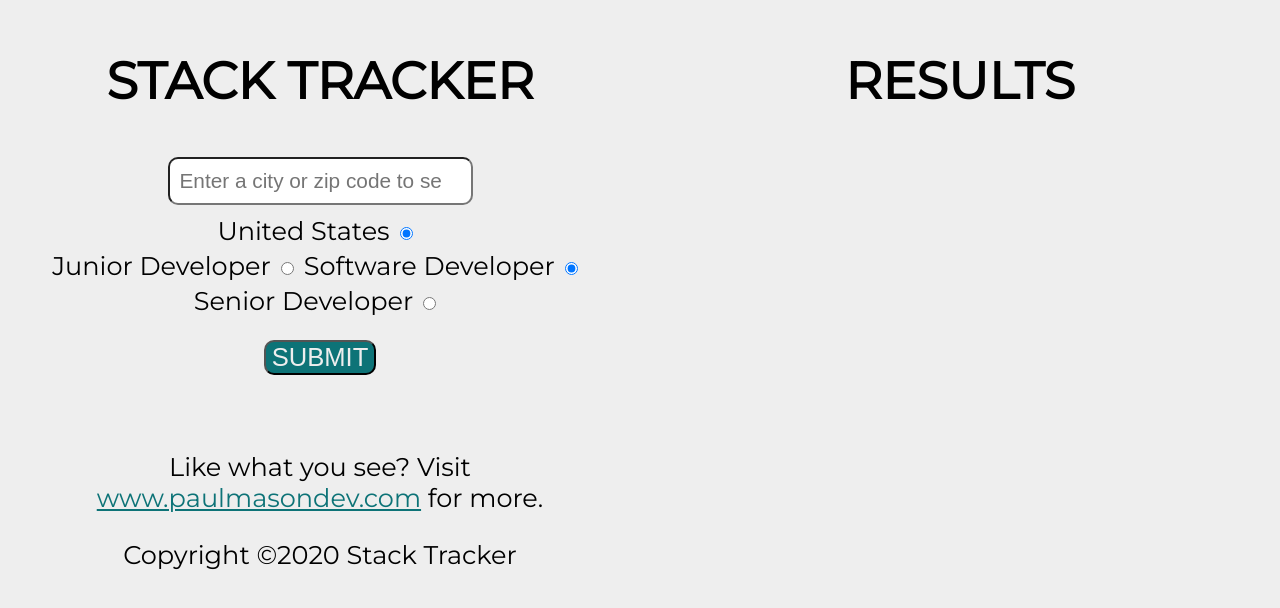
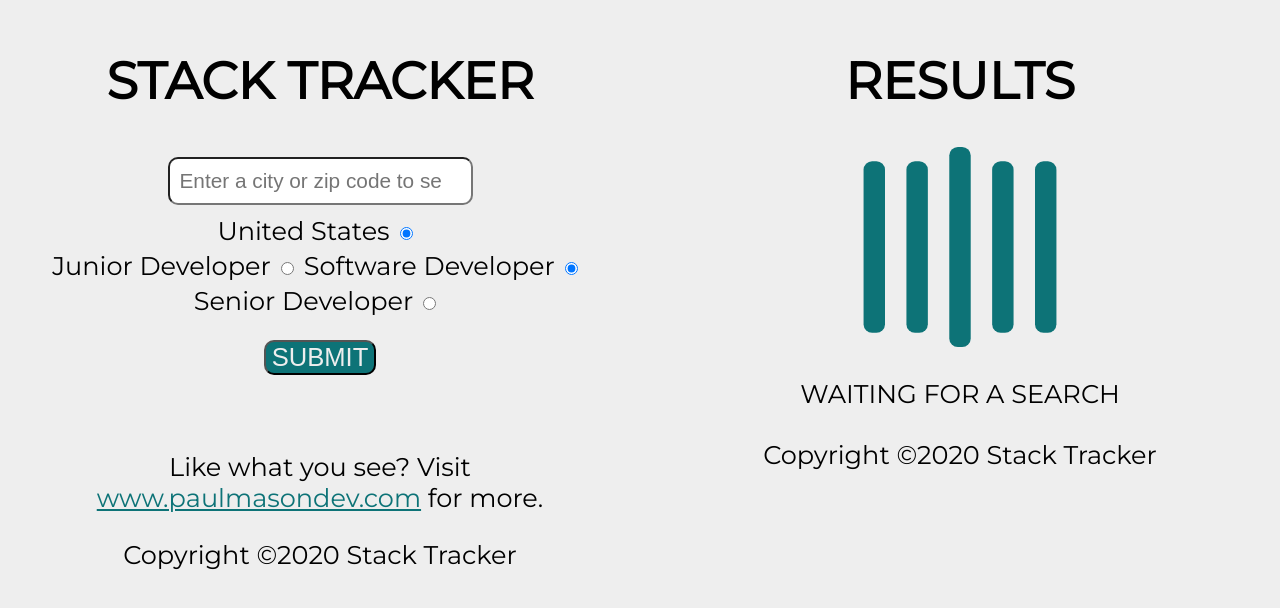
Before and after one commit to PaulMasonDev/stack-tracker-v2, a React (Create React App) app in the folder client/: page / in a window 1280 px wide. Shown: the top 608 px of the page. Built offline with nearby package versions, Linux system fonts and the light colour scheme.

Commit message:
Isolate Display Window

```diff
--- a/client/src/components/DisplayWindow/DisplayWindow.js
+++ b/client/src/components/DisplayWindow/DisplayWindow.js
@@ -8,7 +8,7 @@ const DisplayWindow = ({ techStack, cityName, zip, loading }) => {
   return (
     <div className="DisplayWindow">
       <h1>RESULTS</h1>
-      {/* <div>{loading ?
+      <div>{loading ?
           <div>
             <Loader
               type="Grid"
@@ -61,7 +61,7 @@ const DisplayWindow = ({ techStack, cityName, zip, loading }) => {
       }
       <footer>
         <p>Copyright &copy;2020 Stack Tracker</p>
-      </footer> */}
+      </footer>
     </div>
   )
 }
--- a/client/src/pages/Homepage/Homepage.js
+++ b/client/src/pages/Homepage/Homepage.js
@@ -33,10 +33,10 @@ const Homepage = () => {
         cityName={cityName}
       />
       <DisplayWindow
-        // techStack={techStack}
-        // cityName={cityName}
-        // zip={zip}
-        // loading={loading}
+        techStack={techStack}
+        cityName={cityName}
+        zip={zip}
+        loading={loading}
       />
     </div>
   )
```
